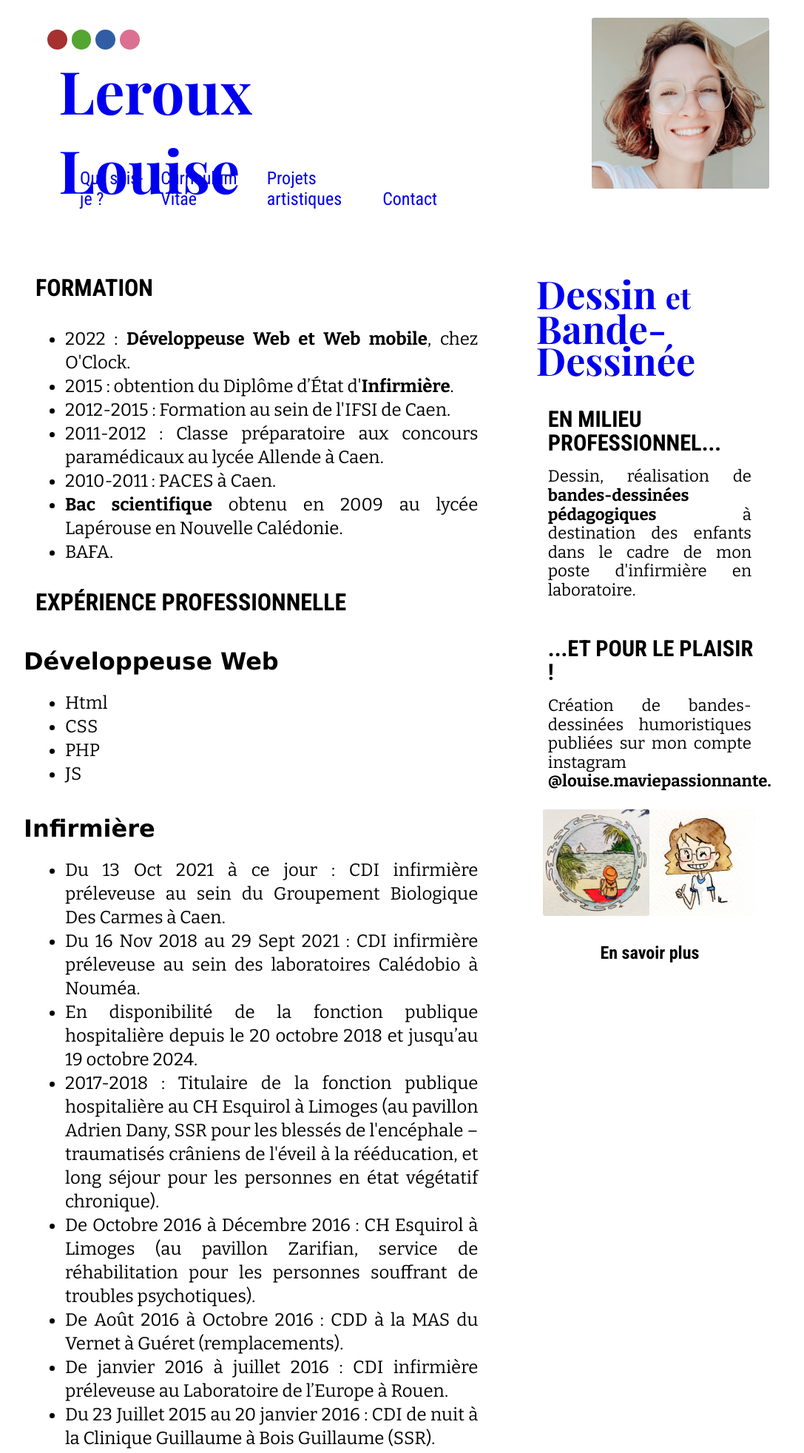
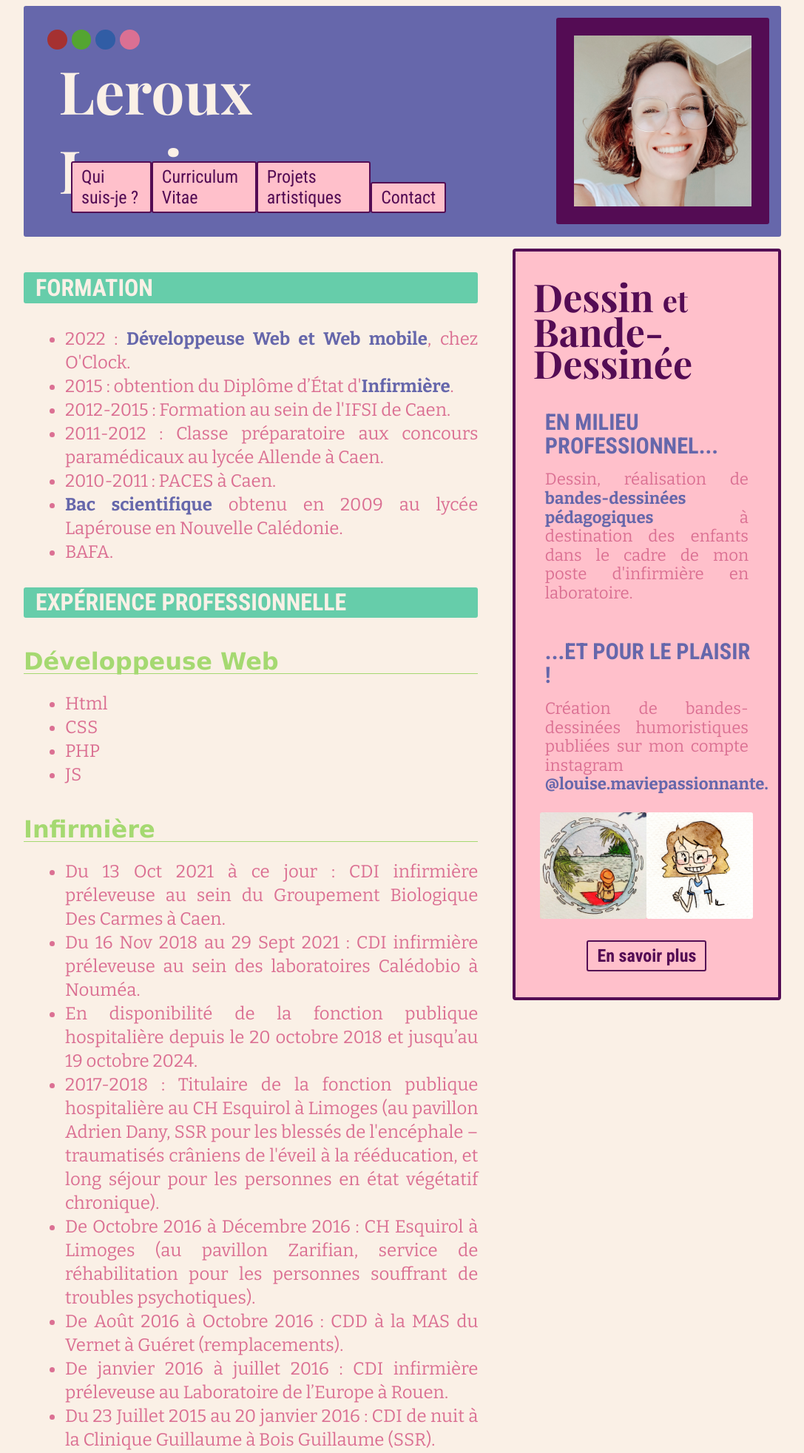
Before and after one commit to LouiseLeroux1992/louiseleroux1992.github.io, a PHP site: page / in a window 1280 px wide. Shown: the top 1964 px of the page at 74% size, without its empty margins (96-1183 px from the left). Run offline with PHP 8.4, Linux system fonts and the light colour scheme; some web fonts are replaced.

Commit message:
erreur local storage color theme rectifiée

```diff
--- a/css/style.css
+++ b/css/style.css
@@ -10,6 +10,14 @@
 
 :root {
     --blanc: #fff;
+
+    --background: #faf0e6;
+    --titre: #66cdaa;
+    --sous-titre: #a5d971;
+    --texte: #DB7093;
+    --clair: #ffc0cb;
+    --foncé: #6667AB;
+    --très-foncé: #540c54;
 
     --tendance-background: #faf0e6;
     --tendance-titre: #66cdaa;
--- a/inc/head.tpl.php
+++ b/inc/head.tpl.php
@@ -16,7 +16,7 @@
 <link href="https://fonts.googleapis.com/css2?family=Bitter:ital,wght@0,100;0,200;0,300;0,400;0,500;0,600;0,700;0,800;0,900;1,100;1,200;1,300;1,400;1,500;1,600;1,700;1,800;1,900&family=Playfair+Display:ital,wght@0,400;0,500;0,600;0,700;0,800;0,900;1,400;1,500;1,600;1,700;1,800;1,900&display=swap" rel="stylesheet">
     <link rel="stylesheet" href="./css/#reset.css">
     <link rel="stylesheet" href="./css/style.css">
-    <link id="theme" rel="stylesheet" href="">
+    <link id="theme" rel="stylesheet" href="./css/style.tendance.css">
     <script src="js/theme.js" defer></script>
     <title>Louise LEROUX</title>
     <link rel="icon" href="images/dessinnc.jpg" sizes="any">
--- a/js/theme.js
+++ b/js/theme.js
@@ -19,7 +19,9 @@ const theme = {
 
         //récupération du color theme éventuellement sauvegardé dans local storage
         const whatColor = localStorage.getItem('colorTheme');
+        if (whatColor != null) {
         theme.changeColorTheme(whatColor);
+        }
 
         //installation des écouteurs d'événements
         theme.pressedBtns = document.getElementsByClassName('theme-btn');
```
Also changed, not shown: index.html (deleted, +0 -21 lines).
